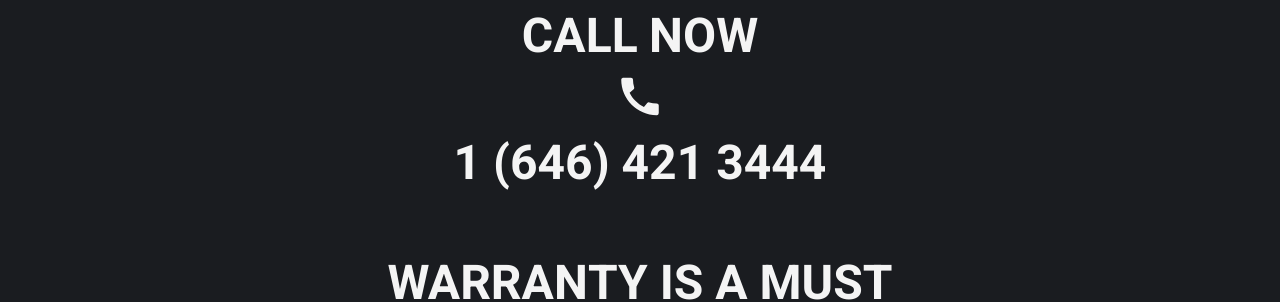
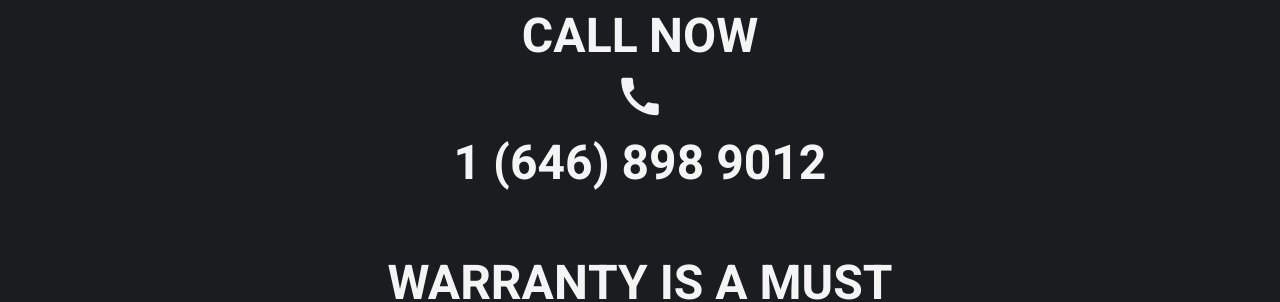
Before and after one commit to Rvhyle/Tenacity-Website, a plain HTML site: page index.html in a window 1280 px wide. Shown: the part 3260-3562 px from the top of the page. Drawn offline with Linux system fonts and the light colour scheme.

Commit message:
Information changes

```diff
--- a/index.html
+++ b/index.html
@@ -146,7 +146,7 @@
         <div class="contact-info">
             <h3>Call Now</h3>
             <svg class="phone" xmlns="http://www.w3.org/2000/svg" viewBox="0 0 24 24" fill="black" width="18px" height="18px"><path d="M0 0h24v24H0z" fill="none"/><path d="M20.01 15.38c-1.23 0-2.42-.2-3.53-.56-.35-.12-.74-.03-1.01.24l-1.57 1.97c-2.83-1.35-5.48-3.9-6.89-6.83l1.95-1.66c.27-.28.35-.67.24-1.02-.37-1.11-.56-2.3-.56-3.53 0-.54-.45-.99-.99-.99H4.19C3.65 3 3 3.24 3 3.99 3 13.28 10.73 21 20.01 21c.71 0 .99-.63.99-1.18v-3.45c0-.54-.45-.99-.99-.99z"/></svg>
-            <h2>1 (646) 421 3444</h2>
+            <h2>1 (646) 898 9012</h2>
             <h3>Warranty Is A Must</h3>
         </div>
     </section>
```
